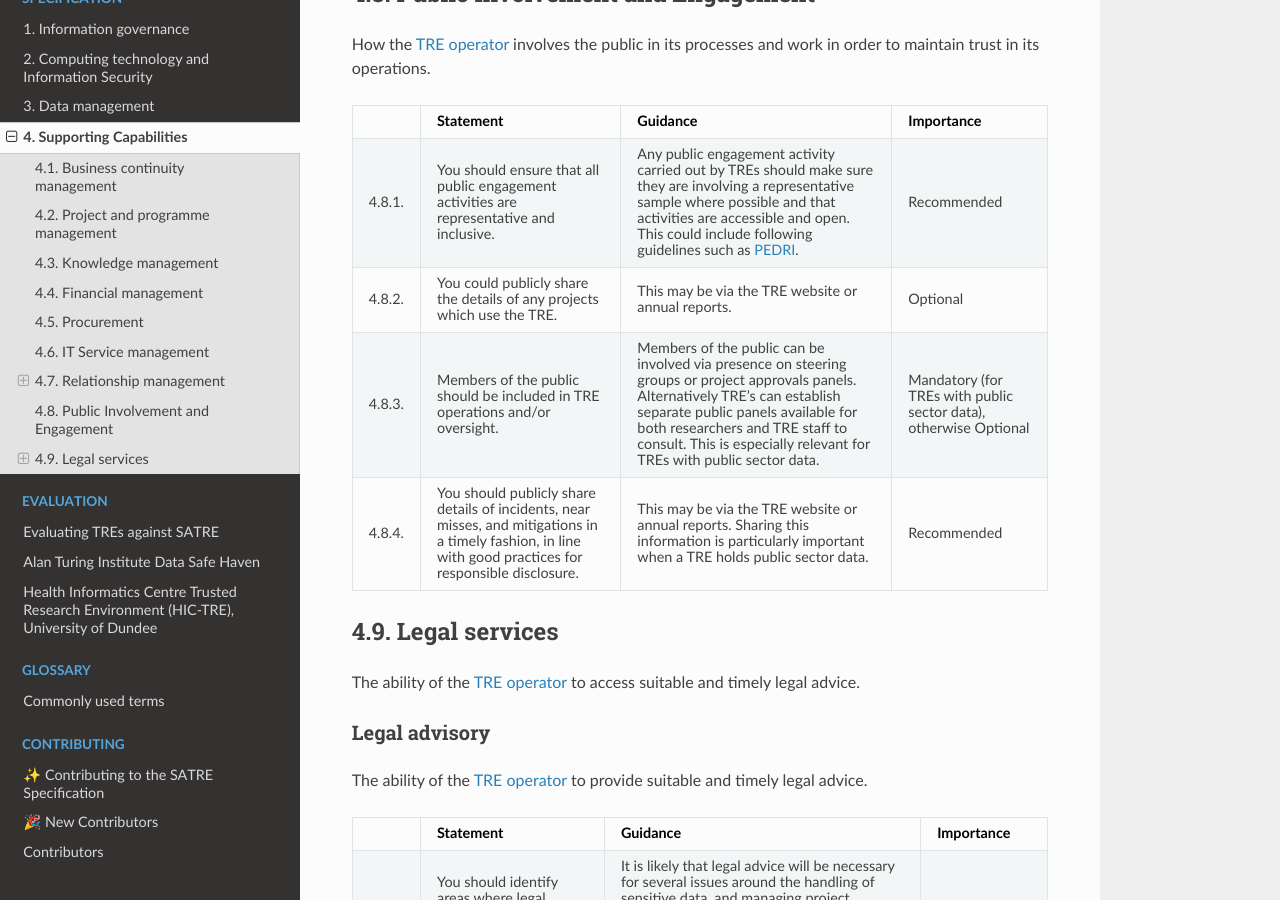
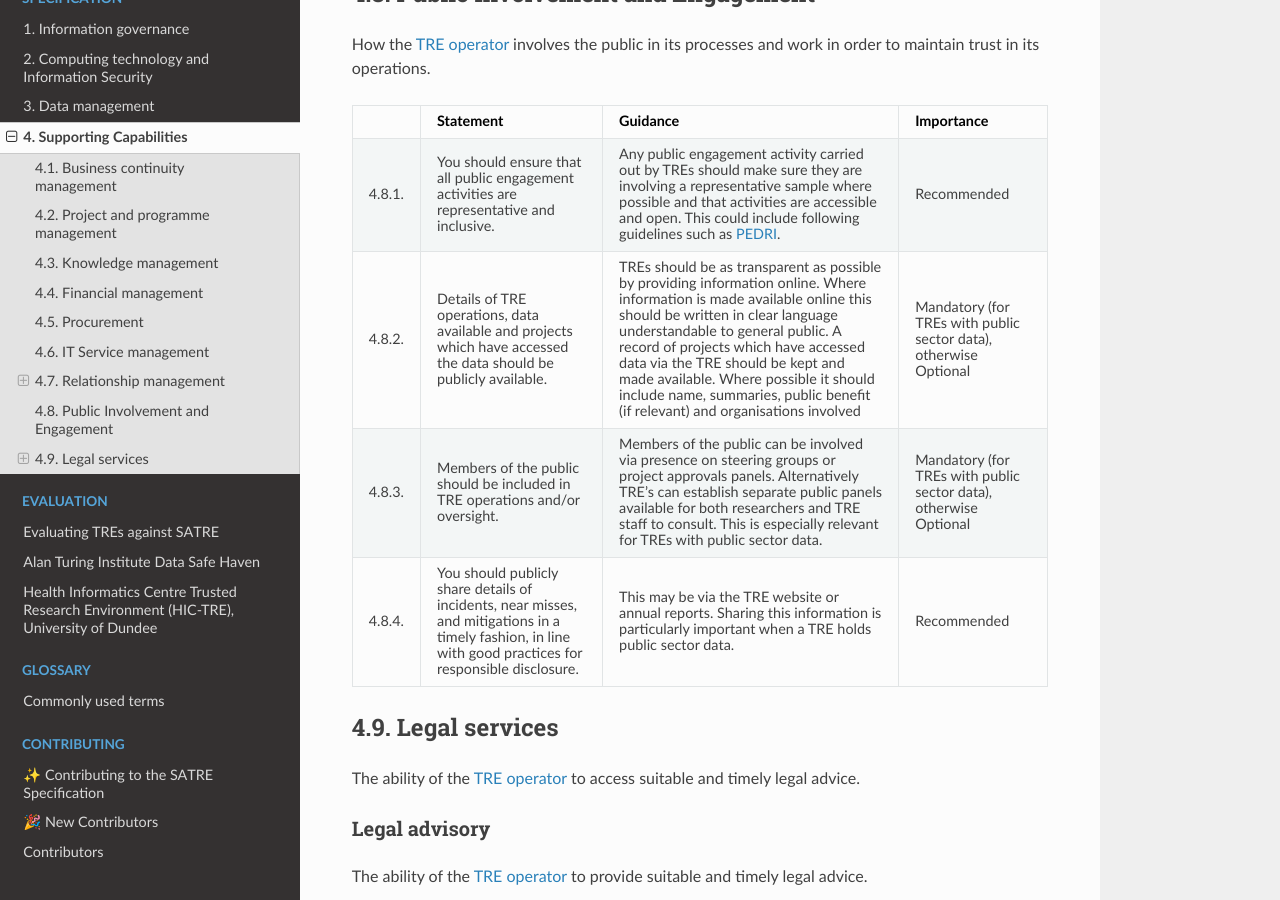
Before and after one commit to sa-tre/satre-specification, a Sphinx documentation site: the page built from docs/source/pillars/supporting.md, in a window 1280 px wide and 900 px high, scrolled down 3338 px. Built offline with Sphinx 7.4.7 and the Read the Docs theme 2.0.0, drawn with Linux system fonts in a browser that asks for light colours.

Commit message:
Closes https://github.com/sa-tre/satre-specification/issues/258

```diff
--- a/docs/source/pillars/supporting.md
+++ b/docs/source/pillars/supporting.md
@@ -194,9 +194,12 @@ How the {ref}`TRE operator <infrastructure_roles>` involves the public in its pr
     This could include following guidelines such as [PEDRI](https://www.pedri.org.uk/).
   - Recommended
 * - 4.8.2.
-  - You could publicly share the details of any projects which use the TRE.
-  - This may be via the TRE website or annual reports.
-  - Optional
+  - Details of TRE operations, data available and projects which have accessed the data should be publicly available.
+  - TREs should be as transparent as possible by providing information online.
+    Where information is made available online this should be written in clear language understandable to general public.
+    A record of projects which have accessed data via the TRE should be kept and made available.
+    Where possible it should include name, summaries, public benefit (if relevant) and organisations involved
+  - Mandatory (for TREs with public sector data), otherwise Optional
 * - 4.8.3.
   - Members of the public should be included in TRE operations and/or oversight.
   - Members of the public can be involved via presence on steering groups or project approvals panels.
```
